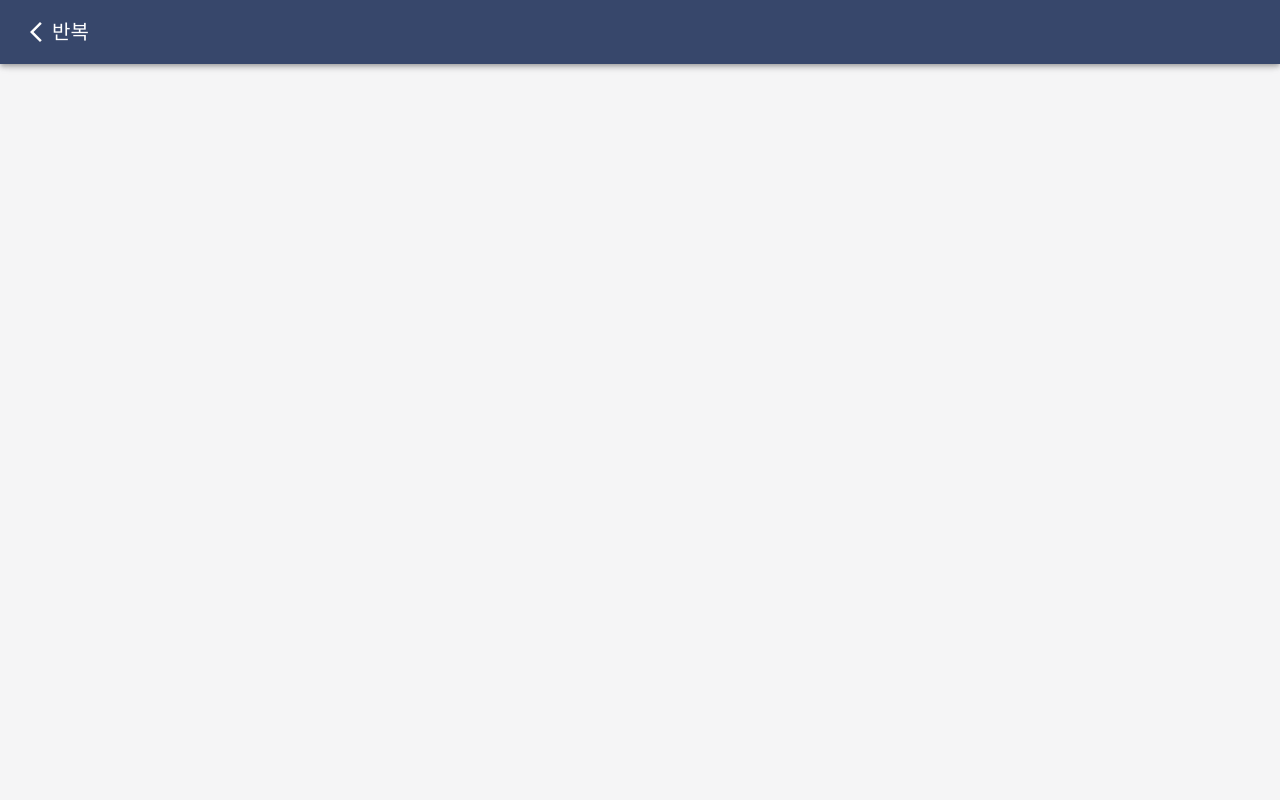
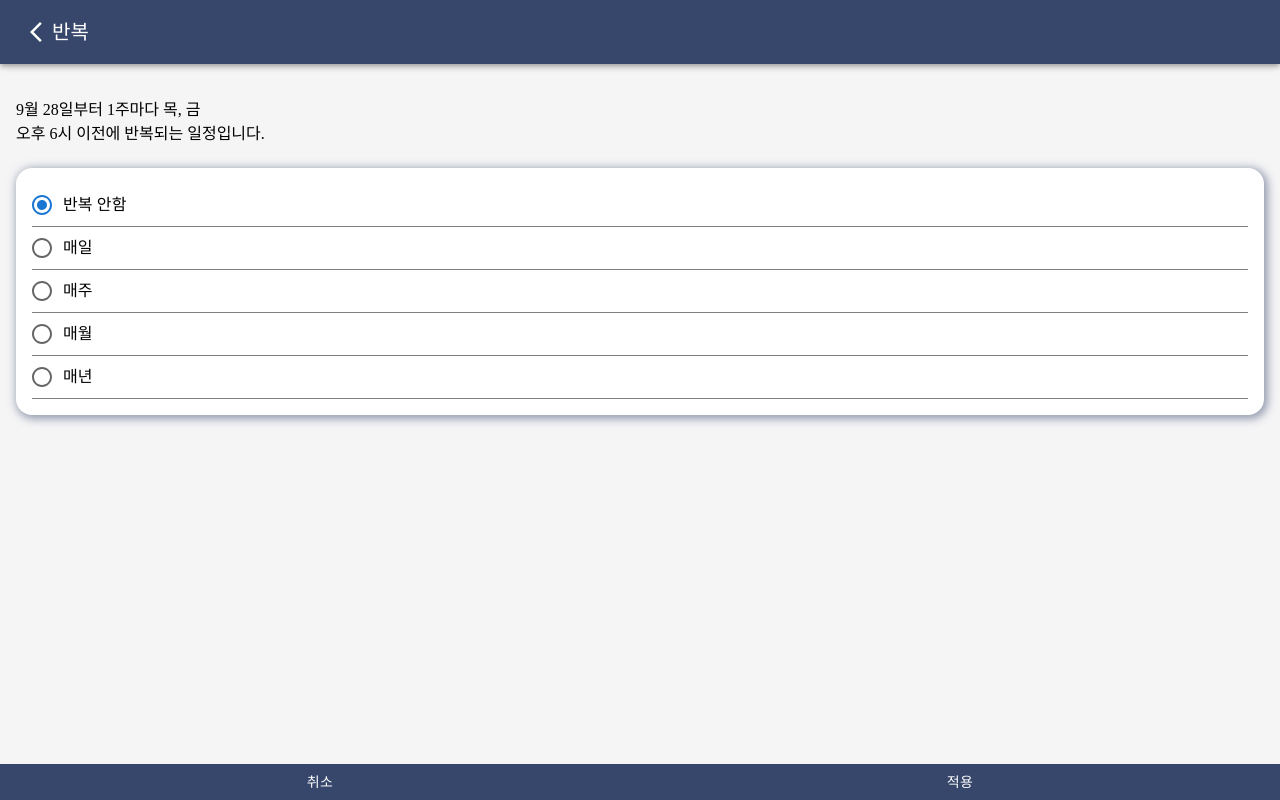
Before and after one commit to milk717/strongcom-graduation-work, a React (Create React App) app: page /add/repetition in a window 1280 px wide. Built offline with nearby package versions, Linux system fonts and the light colour scheme.

Commit message:
feat: 반복 등록 레이아웃 완성

```diff
--- a/src/components/AddPage/BottomTwoButton.js
+++ b/src/components/AddPage/BottomTwoButton.js
@@ -15,6 +15,7 @@ const ButtonWrapper = styled.div`
   display: flex;
   justify-content: space-around;
   background: ${props => props.theme.color.primaryLight};
+  width: 100%;
 `
 
 const Button = styled(MuiButton)`
--- /dev/null
+++ b/src/components/AddPage/RepetitionCheckboxList.js
@@ -0,0 +1,77 @@
+import FormControl from "@mui/material/FormControl";
+import RadioGroup from "@mui/material/RadioGroup";
+import {repetitionList} from "../../resources/string";
+import FormControlLabel from "@mui/material/FormControlLabel";
+import Radio from "@mui/material/Radio";
+import BasicBox from "../common/BasicBox";
+import styled from "styled-components";
+import {Button} from "@mui/material";
+import {useDispatch, useSelector} from "react-redux";
+import {RepetitionDayInput, RepetitionPeriodInput} from "../../modules/reminderSlice";
+
+export default function RepetitionCheckboxList(){
+    const reminder = useSelector((state) => state.reminder);
+    const dispatch = useDispatch();
+
+    const handlePeriodClick = (event, period) =>{
+        dispatch(RepetitionPeriodInput(period))
+    }
+
+    const handleDayClick = (event, day) =>{
+        dispatch(RepetitionDayInput(day))
+    }
+
+    return(
+        <>
+            <BasicBox>
+                <FormControl>
+                    <RadioGroup
+                        value={reminder.RepetitionPeriod}
+                    >
+                        {
+                            repetitionList.map((item)=>(
+                                <CheckboxWrapper key={item.key} onClick={(e)=>handlePeriodClick(e,item.value)}>
+                                    <FormControlLabel value={item.value} control={<Radio/>} label={item.text}/>
+                                    {
+                                        (item.value === 'w' && reminder.RepetitionPeriod === 'w') ?
+                                            (
+                                                <DayListWrapper >
+                                                    {item.dayList.map((day) => (
+                                                        <DayWrapper key={day.key} check={reminder.RepetitionDay.includes(day.value)?1:0} onClick={(e)=>handleDayClick(e,day.value)}>
+                                                            {day.text}
+                                                        </DayWrapper>
+                                                    ))}
+                                                </DayListWrapper>
+                                            )
+                                            : null
+                                    }
+                                </CheckboxWrapper>
+                            ))
+                        }
+                    </RadioGroup>
+                </FormControl>
+            </BasicBox>
+        </>
+    );
+}
+
+const CheckboxWrapper = styled.div`
+  border-bottom: 1px solid gray;
+  display: flex;
+  flex-direction: column;
+  width: 100%;
+`
+
+const DayListWrapper = styled.div`
+  display: flex;
+  justify-content: space-around;
+  width: 100%;
+`
+
+const DayWrapper = styled(Button)`
+  border-radius: 999px;
+  color:${props=>props.theme.color.primary};
+  margin: 12px;
+  min-width: 0;
+  box-shadow: ${props=>props.check && `1px 2px 2px 1px rgb(55, 71, 107, 0.5)`};
+`
--- a/src/components/common/BasicBox.js
+++ b/src/components/common/BasicBox.js
@@ -18,5 +18,5 @@ const StyledBox = styled.div`
   margin-top: 24px;
   padding: 16px ;
   background-color: ${props=>props.theme.color.white};
-  cursor:pointer;
+  cursor:default;
 `
--- a/src/containers/RepetitionContainer.js
+++ b/src/containers/RepetitionContainer.js
@@ -1,7 +1,29 @@
+import {Stack} from "@mui/material";
+import styled from "styled-components";
+import RepetitionCheckboxList from "../components/AddPage/RepetitionCheckboxList";
+import BottomTwoButton from "../components/AddPage/BottomTwoButton";
+import * as React from "react";
+
 export default function RepetitionContainer(){
     return(
         <>
-
+            <Stack>
+                <TextWrapper>
+                    <p>9월 28일부터 1주마다 목, 금</p>
+                    <p>오후 6시 이전에 반복되는 일정입니다.</p>
+                </TextWrapper>
+                <RepetitionCheckboxList/>
+            </Stack>
+            <footer>
+                <BottomTwoButton
+                    secondBtnName={'적용'}
+                    // onSubmit={() => dispatch(postReminder())}
+                />
+            </footer>
         </>
     )
 }
+
+const TextWrapper = styled.div`
+    margin-top: 24px;
+`
--- a/src/modules/reminderSlice.js
+++ b/src/modules/reminderSlice.js
@@ -6,6 +6,8 @@ const initialState = {
     content: '',
     startDate: dayjs().format(),
     endDate: dayjs().format(),
+    RepetitionPeriod: '',
+    RepetitionDay:'',
 }
 
 export const reminderSlice = createSlice({
@@ -40,6 +42,12 @@ export const reminderSlice = createSlice({
                 .set('second', payloadTime.get('second'))
                 .format();
         },
+        RepetitionPeriodInput: (state, action) => {
+            state.RepetitionPeriod = action.payload;
+        },
+        RepetitionDayInput:(state,action) => {
+            state.RepetitionDay = state.RepetitionDay + ` ${action.payload}`
+        }
     }
 });
 
@@ -49,7 +57,9 @@ export const {
     startDateInput,
     endDateInput,
     startTimeInput,
-    endTimeInput
+    endTimeInput,
+    RepetitionPeriodInput,
+    RepetitionDayInput
 } = reminderSlice.actions
 
 export default reminderSlice.reducer
--- a/src/resources/string.js
+++ b/src/resources/string.js
@@ -19,4 +19,25 @@ export const settingList = [
     {key: 2, menuName: '알림 설정'},
     {key: 3, menuName: '도움말'},
     {key: 4, menuName: '오픈소스 라이센스'},
+];
+
+export const repetitionList = [
+    {key:0, text: '반복 안함', value:''},
+    {key:1, text: '매일', value:'d'},
+    {
+        key:2,
+        text: '매주',
+        value:'w',
+        dayList:[
+            {key:'2-1', text:'일', value:'Sun'},
+            {key:'2-2', text:'월', value: 'Mon'},
+            {key:'2-3', text:'화', value: 'Thu'},
+            {key:'2-4', text:'수', value: 'Wed'},
+            {key:'2-5', text:'목', value: 'Tur'},
+            {key:'2-6', text:'금', value: 'Fri'},
+            {key:'2-7', text:'토', value: 'Sat'},
+        ]
+    },
+    {key:3, text: '매월', value:'m'},
+    {key:4, text: '매년', value:'y'},
 ]
--- a/src/resources/style/GlobalStyle.js
+++ b/src/resources/style/GlobalStyle.js
@@ -27,6 +27,7 @@ const GlobalStyle = createGlobalStyle`
   footer{
     position: fixed;
     bottom: 0;
+    left: 0;
     width: 100%;
   }
 `;
```
